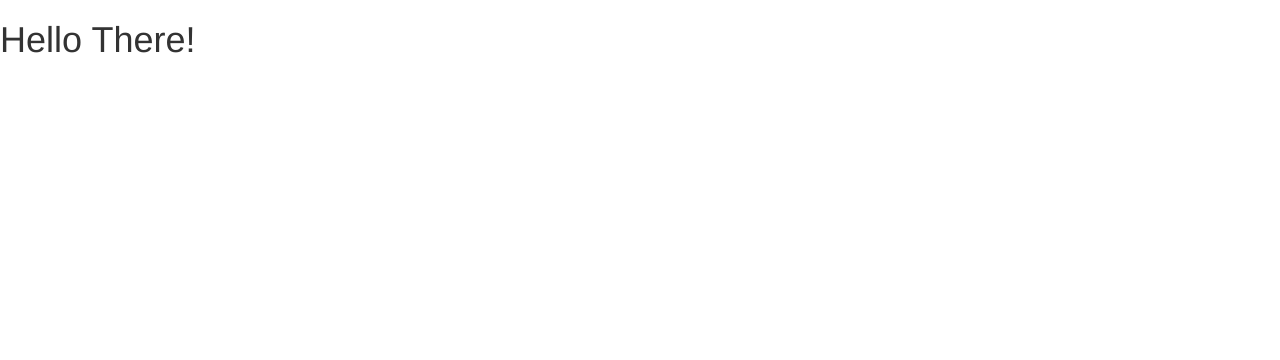
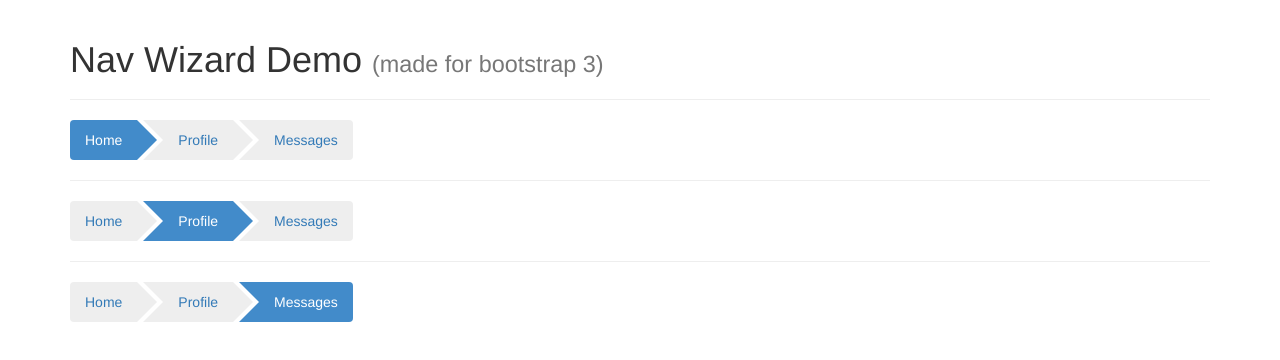
Before and after one commit to acornejo/bootstrap-nav-wizard, a plain HTML site: page index.html in a window 1280 px wide. Drawn offline with nearby package versions, Linux system fonts and the light colour scheme.

Commit message:
add demo to index

```diff
--- a/index.html
+++ b/index.html
@@ -12,6 +12,33 @@
 </head>
 <body>
 
-<h1>Hello There!</h1>
+<div class="container">
+  <div class="page-header">
+  <h1>Nav Wizard Demo <small>(made for bootstrap 3)</small></h1>
+  </div>
+
+  <ul class="nav nav-wizard">
+    <li class="active"><a href="#">Home</a></li>
+    <li><a href="#">Profile</a></li>
+    <li><a href="#">Messages</a></li>
+  </ul>
+
+  <hr>
+
+  <ul class="nav nav-wizard">
+    <li><a href="#">Home</a></li>
+    <li class="active"><a href="#">Profile</a></li>
+    <li><a href="#">Messages</a></li>
+  </ul>
+
+  <hr>
+
+  <ul class="nav nav-wizard">
+    <li><a href="#">Home</a></li>
+    <li><a href="#">Profile</a></li>
+    <li class="active"><a href="#">Messages</a></li>
+  </ul>
+</div>
+
 </body>
 </html>
```
